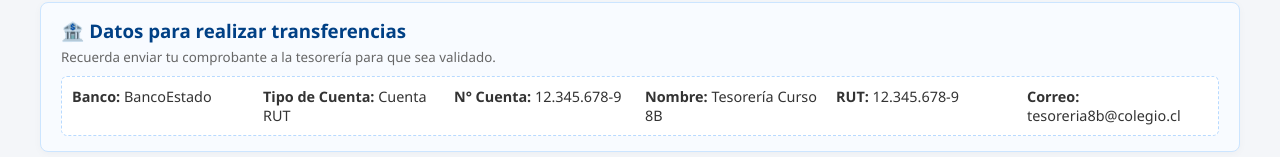
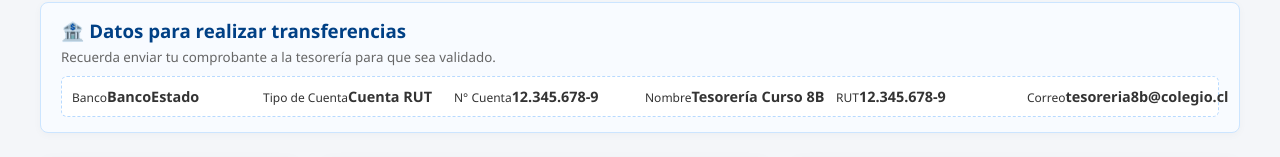
Before and after one commit to RJaqE/portal_apoderados, a Vue app in the folder frontend/: page /mis-finanzas in a window 1280 px wide. Shown: the part 161-318 px from the top of the page. Built offline with nearby package versions, Linux system fonts and the light colour scheme; no server answers; sample sign-in values are in the browser's storage.

Commit message:
✨ Modificado 2 panel de mis finanzas

```diff
--- a/frontend/src/views/MisFinanzas.vue
+++ b/frontend/src/views/MisFinanzas.vue
@@ -106,12 +106,12 @@ const formatearFecha = (fechaString) => {
                     <small>Recuerda enviar tu comprobante a la tesorería para que sea validado.</small>
                 </div>
                 <div class="datos-grid">
-                    <div><strong>Banco:</strong> BancoEstado</div>
-                    <div><strong>Tipo de Cuenta:</strong> Cuenta RUT</div>
-                    <div><strong>N° Cuenta:</strong> 12.345.678-9</div>
-                    <div><strong>Nombre:</strong> Tesorería Curso 8B</div>
-                    <div><strong>RUT:</strong> 12.345.678-9</div>
-                    <div><strong>Correo:</strong> tesoreria8b@colegio.cl</div>
+                    <div class="dato-item"><small>Banco</small><strong>BancoEstado</strong></div>
+                    <div class="dato-item"><small>Tipo de Cuenta</small><strong>Cuenta RUT</strong></div>
+                    <div class="dato-item"><small>N° Cuenta</small><strong>12.345.678-9</strong></div>
+                    <div class="dato-item"><small>Nombre</small><strong>Tesorería Curso 8B</strong></div>
+                    <div class="dato-item"><small>RUT</small><strong>12.345.678-9</strong></div>
+                    <div class="dato-item"><small>Correo</small><strong>tesoreria8b@colegio.cl</strong></div>
                 </div>
             </div>
 
```
